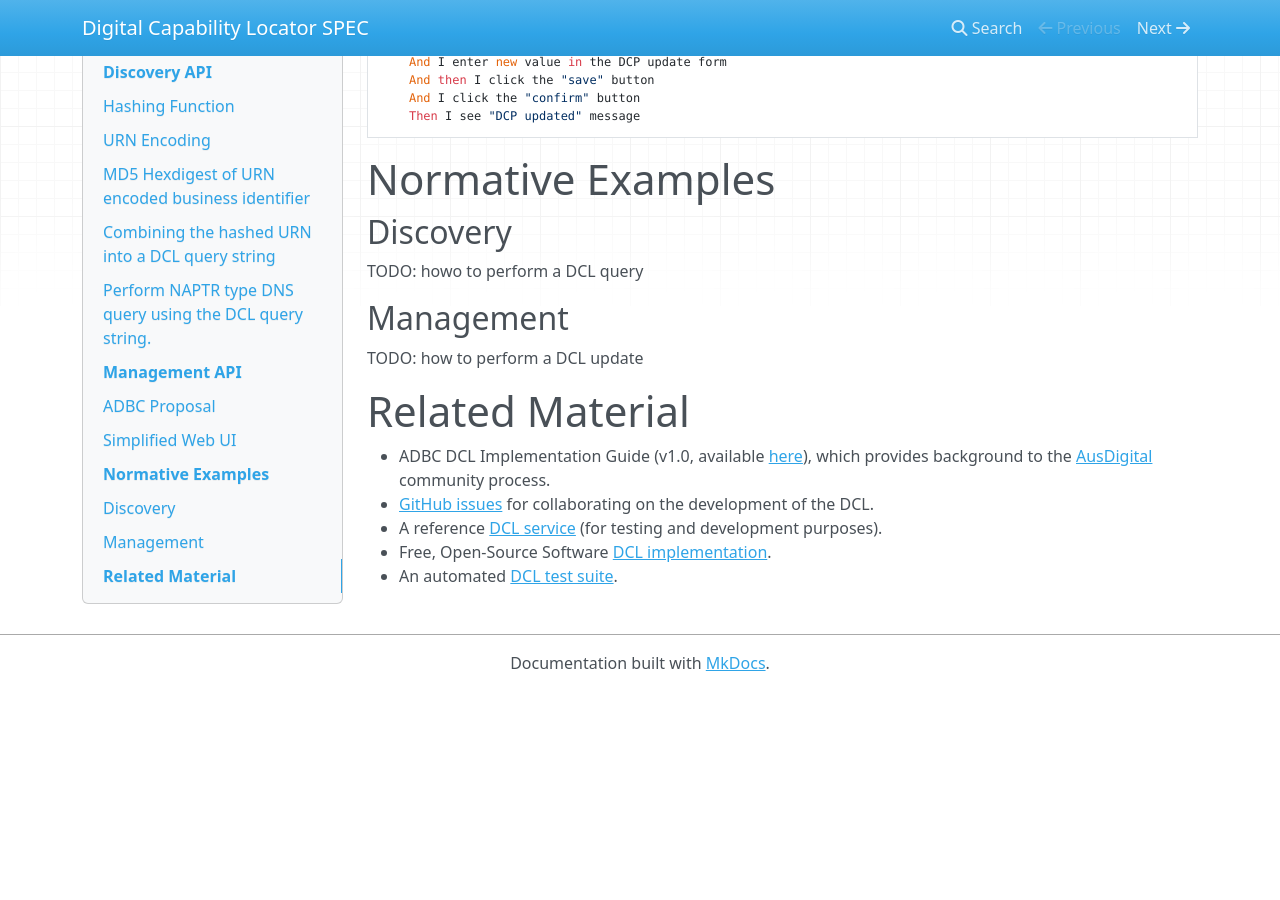
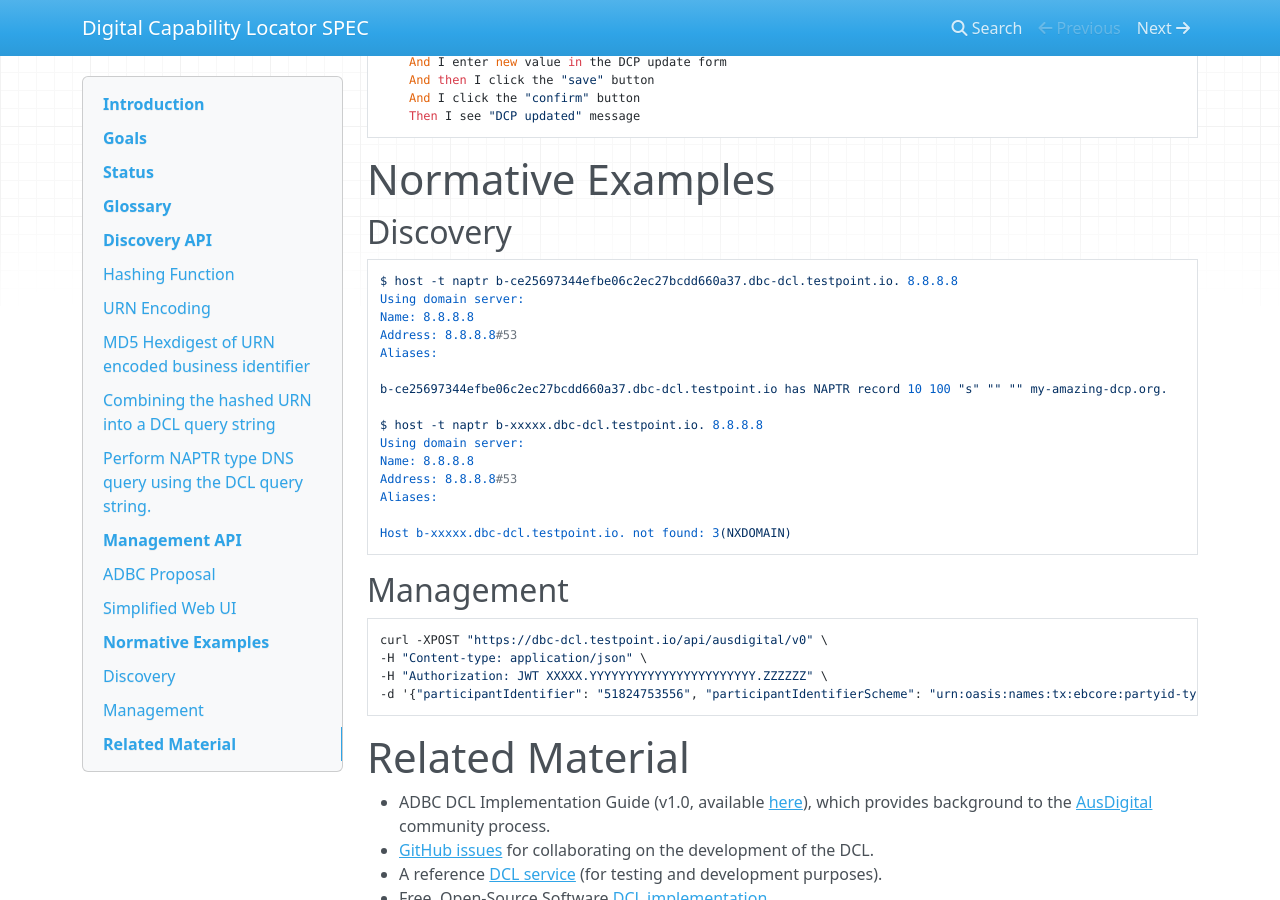
Before and after one commit to ausdigital/ausdigital-dcl, an MkDocs documentation site: the page built from docs/1.0/index.md, in a window 1280 px wide and 900 px high, scrolled down 5205 px. Built offline with MkDocs 1.6.1, drawn with Linux system fonts in a browser that asks for light colours; nearby versions of some CDN libraries; before the commit the page ends 5896 px from its top, so only the background shows below that.

Commit message:
Update index.md

```diff
--- a/docs/1.0/index.md
+++ b/docs/1.0/index.md
@@ -259,11 +259,28 @@ Scenario: Save changes to the DCP
 
 ## Discovery
 
-TODO: howo to perform a DCL query
+    $ host -t naptr b-ce25697344efbe06c2ec27bcdd660a37.dbc-dcl.testpoint.io. 8.8.8.8
+    Using domain server:
+    Name: 8.8.8.8
+    Address: 8.8.8.8#53
+    Aliases:
+
+    b-ce25697344efbe06c2ec27bcdd660a37.dbc-dcl.testpoint.io has NAPTR record 10 100 "s" "" "" my-amazing-dcp.org.
+
+    $ host -t naptr b-xxxxx.dbc-dcl.testpoint.io. 8.8.8.8
+    Using domain server:
+    Name: 8.8.8.8
+    Address: 8.8.8.8#53
+    Aliases:
+
+    Host b-xxxxx.dbc-dcl.testpoint.io. not found: 3(NXDOMAIN)
 
 ## Management
 
-TODO: how to perform a DCL update
+    curl -XPOST "https://dbc-dcl.testpoint.io/api/ausdigital/v0" \
+    -H "Content-type: application/json" \
+    -H "Authorization: JWT XXXXX.YYYYYYYYYYYYYYYYYYYYYYY.ZZZZZZ" \
+    -d '{"participantIdentifier": "51824753556", "participantIdentifierScheme": "urn:oasis:names:tx:ebcore:partyid-type:iso6523:0151", "capabilityPublisherUrl": "dcp.testpoint.io"}'
 
 # Related Material
 
```
